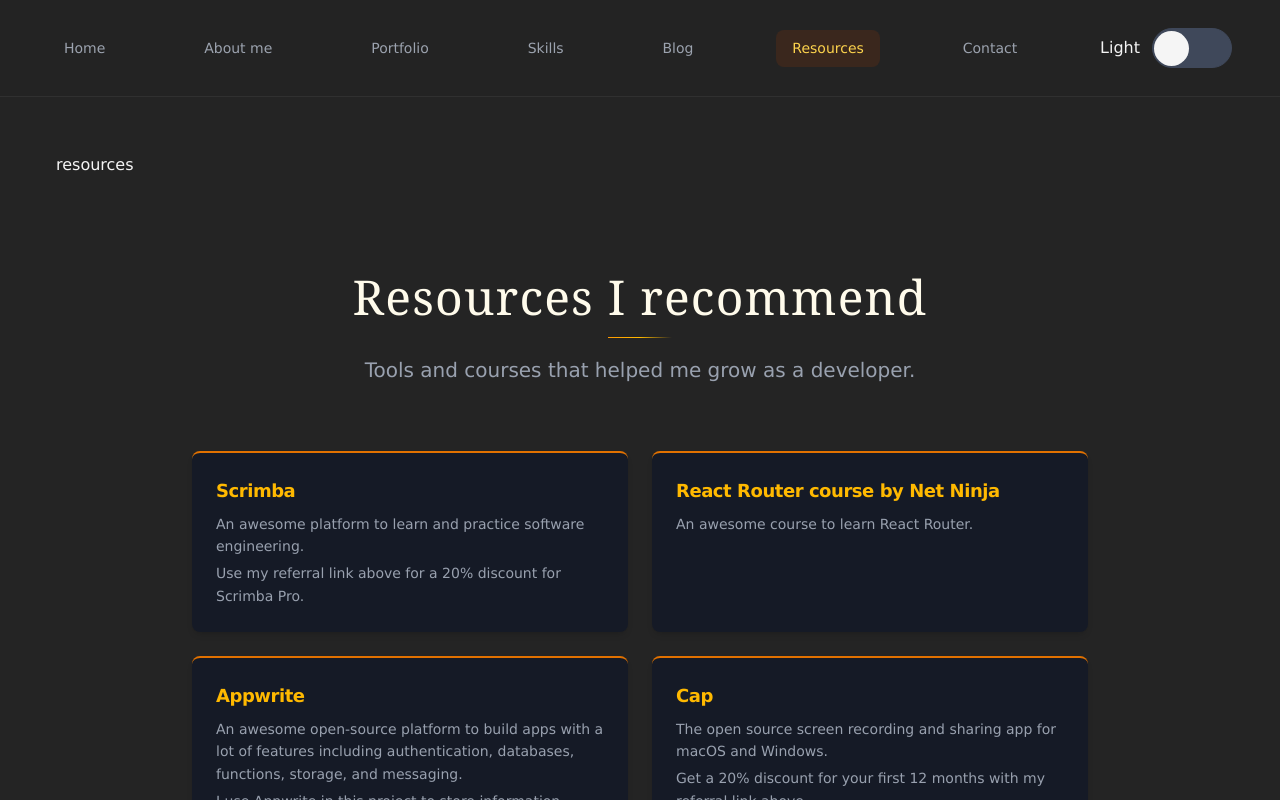
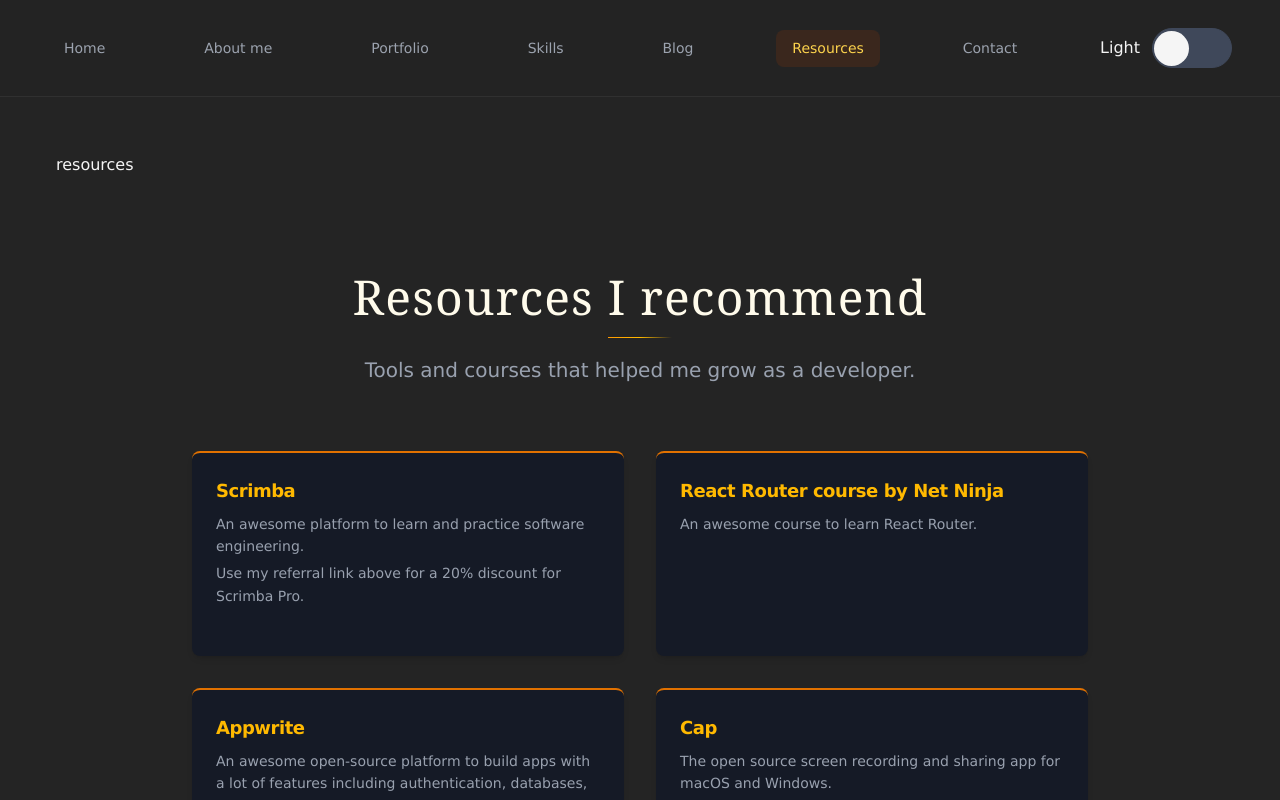
Before and after one commit to alenatih/Personal-Website, a React (Vite) app: page /resources in a window 1280 px wide. Built offline with nearby package versions, Linux system fonts and the light colour scheme.

Commit message:
Updating BlogPost, Project, Contact, Resources, and Blog

```diff
--- a/src/components/Contact.tsx
+++ b/src/components/Contact.tsx
@@ -79,7 +79,7 @@ function Contact() {
                     </div>
 
                     {/* Contact form */}
-                    <div className="flex-1 border-t-2 border-t-amber-300 dark:border-t-amber-600 bg-white/80 dark:bg-gray-900/70 backdrop-blur-sm rounded-lg shadow-md p-6">
+                    <div className="flex-1 border-t-2 border-t-amber-300 dark:border-t-amber-600 bg-white/80 dark:bg-gray-900/70 backdrop-blur-sm rounded-lg shadow-md p-6 pt-8 pb-12">
                         <h3 className="text-2xl font-semibold leading-none tracking-tight text-gray-900 dark:text-gray-100 mb-6">
                             Contact me
                         </h3>
--- a/src/components/Resources.tsx
+++ b/src/components/Resources.tsx
@@ -15,9 +15,9 @@ function Resources() {
                 </div>
 
                 {/* Resource cards */}
-                <div className="grid grid-cols-1 md:grid-cols-2 gap-6 max-w-4xl mx-auto">
+                <div className="grid grid-cols-1 md:grid-cols-2 gap-8 max-w-4xl mx-auto">
 
-                    <div className="group border-t-2 border-t-amber-300 dark:border-t-amber-600 bg-white/80 dark:bg-gray-900/70 backdrop-blur-sm rounded-lg shadow-md hover:shadow-xl transition-all duration-500 p-6">
+                    <div className="group border-t-2 border-t-amber-300 dark:border-t-amber-600 bg-white/80 dark:bg-gray-900/70 backdrop-blur-sm rounded-lg shadow-md hover:shadow-xl transition-all duration-500 p-6 pb-12">
                         <a
                             className="text-lg font-semibold tracking-tight text-amber-700 dark:text-amber-400 hover:text-amber-800 dark:hover:text-amber-200 transition-colors"
                             href="https://scrimba.com/?via=u014nen"
@@ -33,7 +33,7 @@ function Resources() {
                         </p>
                     </div>
 
-                    <div className="group border-t-2 border-t-amber-300 dark:border-t-amber-600 bg-white/80 dark:bg-gray-900/70 backdrop-blur-sm rounded-lg shadow-md hover:shadow-xl transition-all duration-500 p-6">
+                    <div className="group border-t-2 border-t-amber-300 dark:border-t-amber-600 bg-white/80 dark:bg-gray-900/70 backdrop-blur-sm rounded-lg shadow-md hover:shadow-xl transition-all duration-500 p-6 pb-12">
                         <a
                             className="text-lg font-semibold tracking-tight text-amber-700 dark:text-amber-400 hover:text-amber-800 dark:hover:text-amber-200 transition-colors"
                             href="https://www.youtube.com/playlist?list=PL4cUxeGkcC9iVKmtNuCeIswnQ97in2GGf"
@@ -46,7 +46,7 @@ function Resources() {
                         </p>
                     </div>
 
-                    <div className="group border-t-2 border-t-amber-300 dark:border-t-amber-600 bg-white/80 dark:bg-gray-900/70 backdrop-blur-sm rounded-lg shadow-md hover:shadow-xl transition-all duration-500 p-6">
+                    <div className="group border-t-2 border-t-amber-300 dark:border-t-amber-600 bg-white/80 dark:bg-gray-900/70 backdrop-blur-sm rounded-lg shadow-md hover:shadow-xl transition-all duration-500 p-6 pb-12">
                         <a
                             className="text-lg font-semibold tracking-tight text-amber-700 dark:text-amber-400 hover:text-amber-800 dark:hover:text-amber-200 transition-colors"
                             href="https://appwrite.io/"
@@ -63,7 +63,7 @@ function Resources() {
                         </p>
                     </div>
 
-                    <div className="group border-t-2 border-t-amber-300 dark:border-t-amber-600 bg-white/80 dark:bg-gray-900/70 backdrop-blur-sm rounded-lg shadow-md hover:shadow-xl transition-all duration-500 p-6">
+                    <div className="group border-t-2 border-t-amber-300 dark:border-t-amber-600 bg-white/80 dark:bg-gray-900/70 backdrop-blur-sm rounded-lg shadow-md hover:shadow-xl transition-all duration-500 p-6 pb-12">
                         <a
                             className="text-lg font-semibold tracking-tight text-amber-700 dark:text-amber-400 hover:text-amber-800 dark:hover:text-amber-200 transition-colors"
                             href="https://go.cap.so/alena"
--- a/src/components/blog/Blog.tsx
+++ b/src/components/blog/Blog.tsx
@@ -41,14 +41,14 @@ function NewBlog() {
                 </div>
 
                 {/* Blog post cards */}
-                <div className="flex flex-col gap-4">
+                <div className="flex flex-col gap-8">
                     {blogPosts.slice().reverse().map((blogPost: BlogPost) => {
                         const slug = slugify(blogPost.Title, { lower: true, replacement: "_" })
                         return (
                             <NavLink
                                 to={`${slug}-${blogPost.$id}`}
                                 key={blogPost.$id}
-                                className="group border-t-2 border-t-amber-300 dark:border-t-amber-600 bg-white/80 dark:bg-gray-900/70 backdrop-blur-sm rounded-lg shadow-md hover:shadow-xl transition-all duration-500 p-6 no-underline"
+                                className="group border-t-2 border-t-amber-300 dark:border-t-amber-600 bg-white/80 dark:bg-gray-900/70 backdrop-blur-sm rounded-lg shadow-md hover:shadow-xl transition-all duration-500 p-6 pb-12 no-underline"
                             >
                                 <h3 className="text-lg font-semibold tracking-tight group-hover:text-amber-700 dark:group-hover:text-amber-400 transition-colors">
                                     {blogPost.Title}
--- a/src/components/blog/BlogPost.tsx
+++ b/src/components/blog/BlogPost.tsx
@@ -21,12 +21,12 @@ function BlogPost() {
     const blogPostId = slugId?.split("-").pop()
 
     return (
-        <div className="border-t-2 border-t-amber-300 dark:border-t-amber-600 bg-white/80 dark:bg-gray-900/70 backdrop-blur-sm rounded-lg shadow-md max-w-5xl p-6 mx-auto flex flex-col gap-4" id={blogPostId}>
-            <h2 className="text-4xl md:text-5xl font-serif text-gray-900 dark:text-amber-50 tracking-wide">
+        <div className="border-t-2 border-t-amber-300 dark:border-t-amber-600 bg-white/80 dark:bg-gray-900/70 backdrop-blur-sm rounded-lg shadow-md max-w-4xl p-6 pt-8 pb-12 mx-auto flex flex-col gap-4" id={blogPostId}>
+            <h2 className="text-4xl md:text-4xl font-serif text-gray-900 dark:text-amber-50 tracking-wide">
                 {blogPostInfo.Title}
             </h2>
             <div className="h-px w-16 bg-gradient-to-r from-amber-400 via-amber-300 to-transparent dark:from-amber-500 dark:via-amber-400"></div>
-            <p className="text-base text-gray-700 dark:text-gray-400 leading-relaxed whitespace-pre-line">
+            <p className="text-base text-gray-700 dark:text-gray-400 leading-relaxed whitespace-pre-line mt-2">
                 {blogPostInfo.Text}
             </p>
         </div>
--- a/src/components/portfolio/Portfolio.tsx
+++ b/src/components/portfolio/Portfolio.tsx
@@ -33,7 +33,7 @@ function Portfolio() {
     }
 
     return (
-        <div className="flex flex-col gap-4 max-w-4xl mx-auto w-full">
+        <div className="flex flex-col gap-8 max-w-4xl mx-auto w-full">
             {/* Use slice to create a copy of the array, then reverse it */}
             {projects.slice().reverse().map((project: Project) => {
                 const slug = slugify(project.Title, { lower: true, replacement: "_" })
@@ -47,7 +47,7 @@ function Portfolio() {
                     <NavLink
                         to={`${slug}-${project.$id}`}
                         key={project.$id}
-                        className="group border-t-2 border-t-amber-300 dark:border-t-amber-600 bg-white/80 dark:bg-gray-900/70 backdrop-blur-sm rounded-lg shadow-md hover:shadow-xl transition-all duration-500 p-6 no-underline"
+                        className="group border-t-2 border-t-amber-300 dark:border-t-amber-600 bg-white/80 dark:bg-gray-900/70 backdrop-blur-sm rounded-lg shadow-md hover:shadow-xl transition-all duration-500 p-6 pb-12 no-underline"
                     >
                         <h3 className="text-lg font-semibold tracking-tight group-hover:text-amber-700 dark:group-hover:text-amber-400 transition-colors">
                             {project.Title}
```
